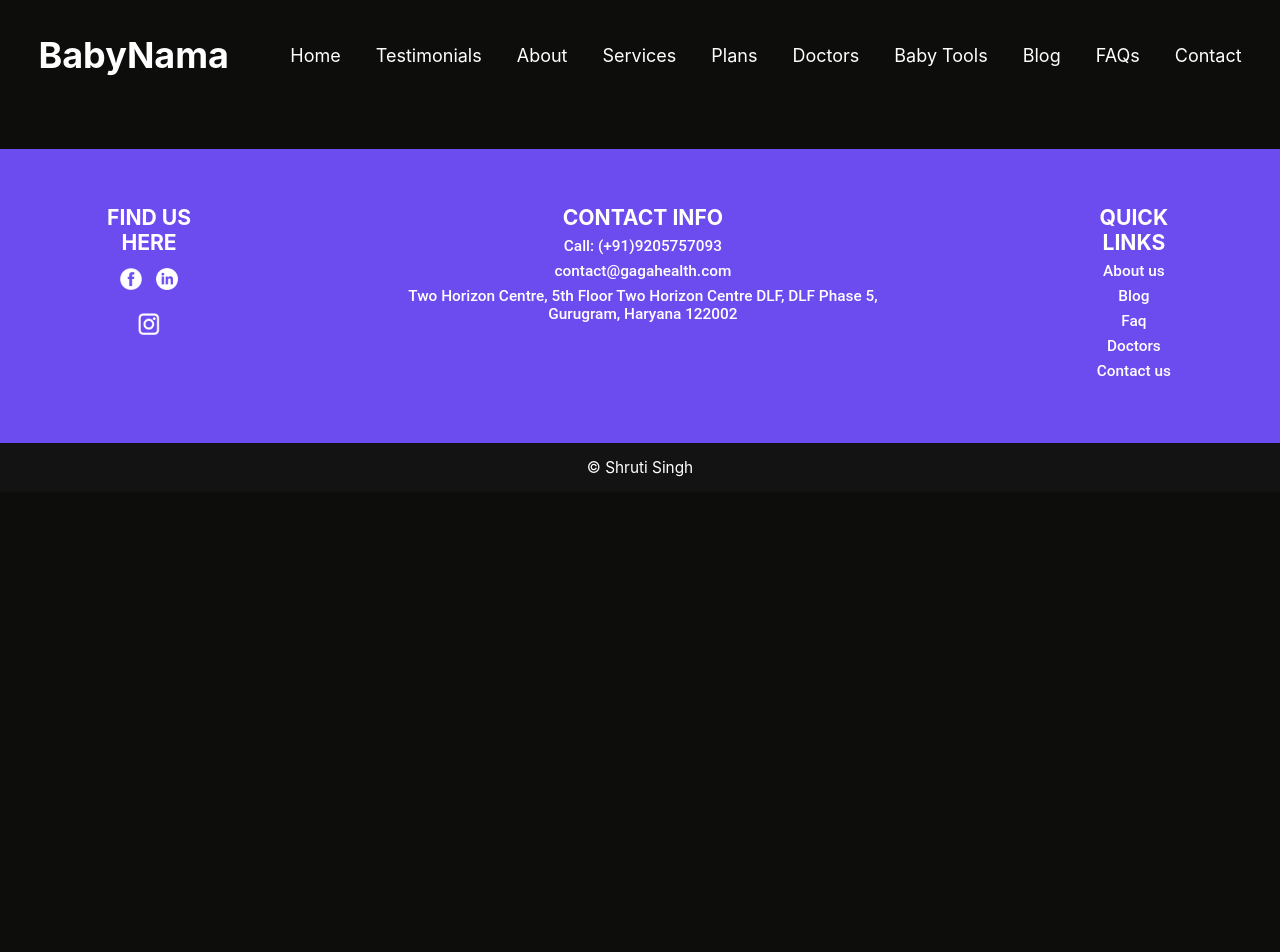
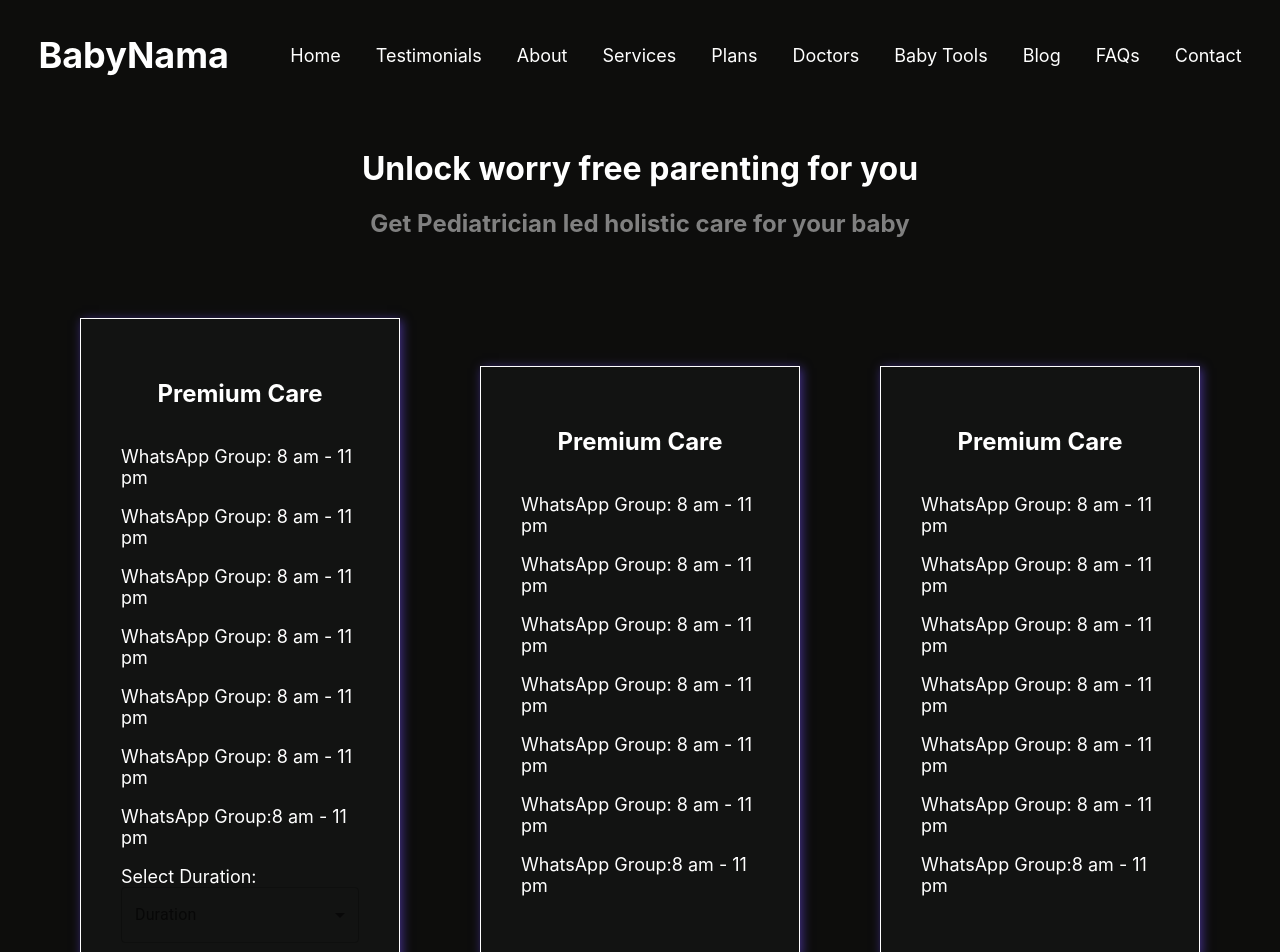
Before and after one commit to Shru-Singh/pricing, a React (Create React App) app: page / in a window 1280 px wide. Shown: the top 952 px of the page. Before the commit the page ends 800 px from the top, so only its background shows below. Built offline with nearby package versions, Linux system fonts and the light colour scheme.

Commit message:
basic card layout added

```diff
--- a/package.json
+++ b/package.json
@@ -3,6 +3,9 @@
   "version": "0.1.0",
   "private": true,
   "dependencies": {
+    "@emotion/react": "^11.10.5",
+    "@emotion/styled": "^11.10.5",
+    "@mui/material": "^5.11.0",
     "@testing-library/jest-dom": "^5.16.5",
     "@testing-library/react": "^13.4.0",
     "@testing-library/user-event": "^13.5.0",
--- a/src/App.js
+++ b/src/App.js
@@ -1,10 +1,12 @@
 import Navbar from "./components/navbar/navbar";
 import Footer from "./components/footer/footer";
+import Main from "./components/main_component/main";
 
 function App() {
   return (
     <div className="App">
       <Navbar/>
+      <Main/>
       <Footer/>
     </div>
   );
--- /dev/null
+++ b/src/components/main_component/main.css
@@ -0,0 +1,30 @@
+.main {
+  color: var(--text-color);
+  text-align: center;
+}
+.main h2{
+    color: grey;
+}
+.cards {
+  color: var(--text-color);
+  display: flex;
+  justify-content: center;
+  align-items: center;
+  margin: 40px;
+}
+.card {
+  background-color: var(--black-color);
+  width: fit-content;
+  padding:40px ;
+  margin: 40px;
+  display: flex;
+  flex-direction: column;
+  justify-content: center;
+  align-items: center;
+  border: 0.01px solid var(--text-color);
+  box-shadow: 2px 2px 10px rgba(109, 76, 239, 0.562);
+}
+.cards :hover {
+     background-color: var(--purple-color);
+     cursor: pointer;
+}
--- /dev/null
+++ b/src/components/main_component/main.js
@@ -0,0 +1,194 @@
+import "./main.css";
+import { useState } from "react";
+import Box from "@mui/material/Box";
+import InputLabel from "@mui/material/InputLabel";
+import MenuItem from "@mui/material/MenuItem";
+import FormControl from "@mui/material/FormControl";
+import Select from "@mui/material/Select";
+
+export default function Main() {
+  const [age, setAge] = useState("");
+
+  const handleChange = (event) => {
+    setAge(event.target.value);
+  };
+
+  return (
+    <>
+      <div className="main">
+        <h1>Unlock worry free parenting for you</h1>
+        <h2>Get Pediatrician led holistic care for your baby</h2>
+      </div>
+      <div className="cards">
+        <div className="card">
+          <div className="heading">
+            <h2>Premium Care</h2>
+          </div>
+          <div className="body">
+            <div className="listItem">
+              <p>
+                WhatsApp Group:
+                <span> 8 am - 11 pm</span>
+              </p>
+            </div>
+            <div className="listItem">
+              <p>
+                WhatsApp Group:
+                <span> 8 am - 11 pm</span>
+              </p>
+            </div>
+            <div className="listItem">
+              <p>
+                WhatsApp Group:
+                <span> 8 am - 11 pm</span>
+              </p>
+            </div>
+            <div className="listItem">
+              <p>
+                WhatsApp Group:
+                <span> 8 am - 11 pm</span>
+              </p>
+            </div>
+            <div className="listItem">
+              <p>
+                WhatsApp Group:
+                <span> 8 am - 11 pm</span>
+              </p>
+            </div>
+            <div className="listItem">
+              <p>
+                WhatsApp Group:
+                <span> 8 am - 11 pm</span>
+              </p>
+            </div>
+            <div className="listItem">
+              <p>
+                WhatsApp Group:
+                <span>8 am - 11 pm</span>
+              </p>
+            </div>
+            <div className="listItem">
+              <p>
+                Select Duration:
+                <Box sx={{ minWidth: 120 }}>
+                  <FormControl fullWidth>
+                    <InputLabel id="demo-simple-select-label">Duration</InputLabel>
+                    <Select
+                      labelId="demo-simple-select-label"
+                      id="demo-simple-select"
+                      value={age}
+                      label="Age"
+                      onChange={handleChange}
+                    >
+                      <MenuItem value={10}>Ten</MenuItem>
+                      <MenuItem value={20}>Twenty</MenuItem>
+                      <MenuItem value={30}>Thirty</MenuItem>
+                    </Select>
+                  </FormControl>
+                </Box>
+              </p>
+            </div>
+          </div>
+        </div>
+        <div className="card">
+          <div className="heading">
+            <h2>Premium Care</h2>
+          </div>
+          <div className="body">
+            <div className="listItem">
+              <p>
+                WhatsApp Group:
+                <span> 8 am - 11 pm</span>
+              </p>
+            </div>
+            <div className="listItem">
+              <p>
+                WhatsApp Group:
+                <span> 8 am - 11 pm</span>
+              </p>
+            </div>
+            <div className="listItem">
+              <p>
+                WhatsApp Group:
+                <span> 8 am - 11 pm</span>
+              </p>
+            </div>
+            <div className="listItem">
+              <p>
+                WhatsApp Group:
+                <span> 8 am - 11 pm</span>
+              </p>
+            </div>
+            <div className="listItem">
+              <p>
+                WhatsApp Group:
+                <span> 8 am - 11 pm</span>
+              </p>
+            </div>
+            <div className="listItem">
+              <p>
+                WhatsApp Group:
+                <span> 8 am - 11 pm</span>
+              </p>
+            </div>
+            <div className="listItem">
+              <p>
+                WhatsApp Group:
+                <span>8 am - 11 pm</span>
+              </p>
+            </div>
+          </div>
+        </div>
+        <div className="card">
+          <div className="heading">
+            <h2>Premium Care</h2>
+          </div>
+          <div className="body">
+            <div className="listItem">
+              <p>
+                WhatsApp Group:
+                <span> 8 am - 11 pm</span>
+              </p>
+            </div>
+            <div className="listItem">
+              <p>
+                WhatsApp Group:
+                <span> 8 am - 11 pm</span>
+              </p>
+            </div>
+            <div className="listItem">
+              <p>
+                WhatsApp Group:
+                <span> 8 am - 11 pm</span>
+              </p>
+            </div>
+            <div className="listItem">
+              <p>
+                WhatsApp Group:
+                <span> 8 am - 11 pm</span>
+              </p>
+            </div>
+            <div className="listItem">
+              <p>
+                WhatsApp Group:
+                <span> 8 am - 11 pm</span>
+              </p>
+            </div>
+            <div className="listItem">
+              <p>
+                WhatsApp Group:
+                <span> 8 am - 11 pm</span>
+              </p>
+            </div>
+            <div className="listItem">
+              <p>
+                WhatsApp Group:
+                <span>8 am - 11 pm</span>
+              </p>
+            </div>
+          </div>
+        </div>
+      </div>
+    </>
+  );
+}
```
Also changed, not shown: 1 other file (tests, documents, lock files or other folders).
